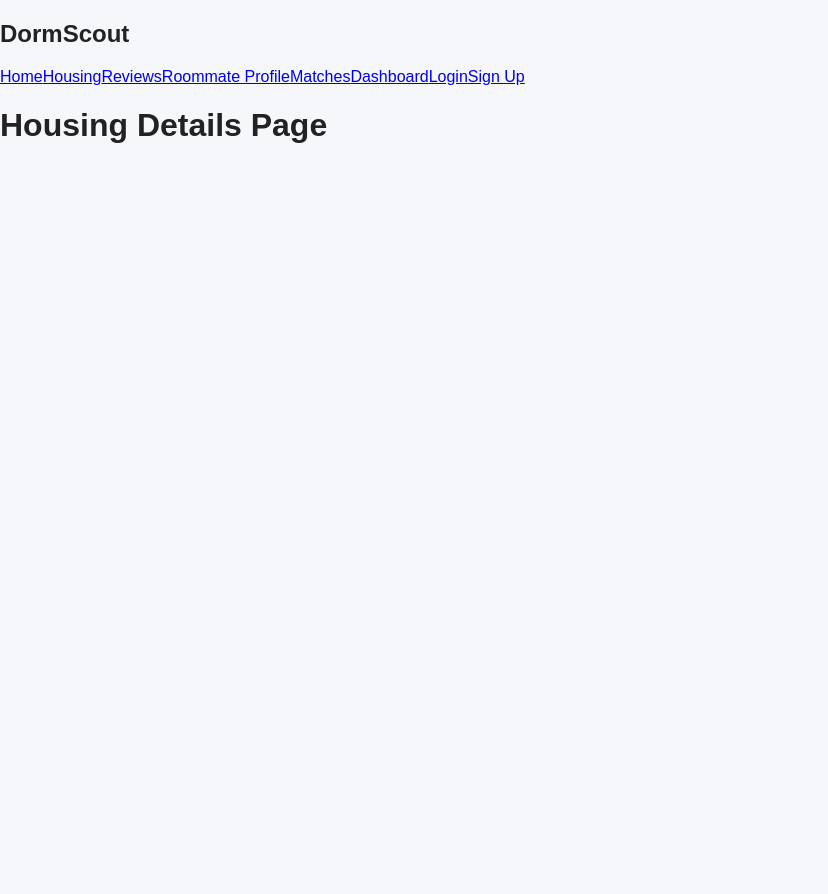
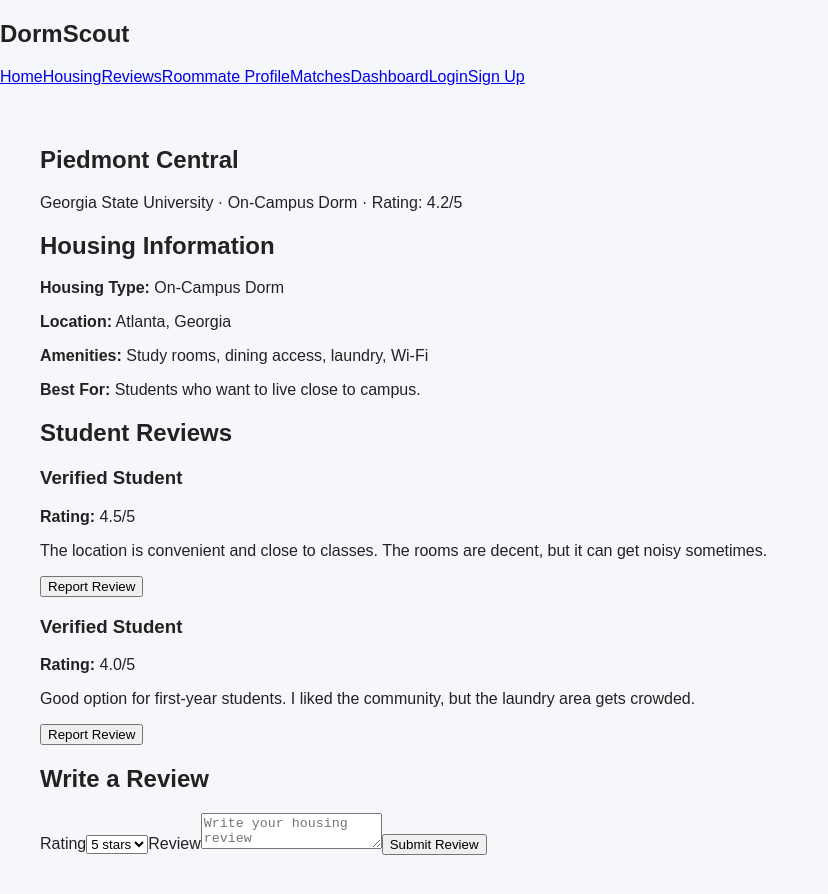
Before and after one commit to DoubleRLD/CTW, a React (Vite) app in the folder frontend/: page /housing-details in a window 1280 px wide. Shown: the whole page, without its empty margins (0-828 px from the left). Before the commit the page ends 800 px from the top, so only its background shows below. Built offline with nearby package versions, Linux system fonts and the light colour scheme.

Commit message:
[Feature] Add housing reviews page
Tags: [Feature]

Name: Reagan Marscel

Date: June 30, 2026

Details: Added a housing details and reviews page with sample housing information, student reviews, and a review form.

```diff
--- a/frontend/src/pages/HousingDetails.jsx
+++ b/frontend/src/pages/HousingDetails.jsx
@@ -1,5 +1,67 @@
+const reviews = [
+    {
+      student: "Verified Student",
+      rating: "4.5",
+      text: "The location is convenient and close to classes. The rooms are decent, but it can get noisy sometimes.",
+    },
+    {
+      student: "Verified Student",
+      rating: "4.0",
+      text: "Good option for first-year students. I liked the community, but the laundry area gets crowded.",
+    },
+];
+
 function HousingDetails() {
-    return <h1>Housing Details Page</h1>;
-  }
+    return (
+        <main className="page">
+            <section className="details-header">
+                <h1>Piedmont Central</h1>
+                <p>Georgia State University · On-Campus Dorm · Rating: 4.2/5</p>
+            </section>
 
-  export default HousingDetails;
+            <section className="card">
+                <h2>Housing Information</h2>
+                <p><strong>Housing Type:</strong> On-Campus Dorm</p>
+                <p><strong>Location:</strong> Atlanta, Georgia</p>
+                <p><strong>Amenities:</strong> Study rooms, dining access, laundry, Wi-Fi</p>
+                <p><strong>Best For:</strong> Students who want to live close to campus.</p>
+            </section>
+
+            <section>
+                <h2>Student Reviews</h2>
+
+                <div className="card-grid">
+                    {reviews.map((review, index) => (
+                        <div className="card" key={index}>
+                            <h3>{review.student}</h3>
+                            <p><strong>Rating:</strong> {review.rating}/5</p>
+                            <p>{review.text}</p>
+                            <button>Report Review</button>
+                        </div>
+                    ))}
+                </div>
+            </section>
+
+            <section className="card">
+                <h2>Write a Review</h2>
+
+                <form className="form">
+                    <label>Rating</label>
+                    <select>
+                        <option>5 stars</option>
+                        <option>4 stars</option>
+                        <option>3 stars</option>
+                        <option>2 stars</option>
+                        <option>1 star</option>
+                    </select>
+
+                    <label>Review</label>
+                    <textarea placeholder="Write your housing review"></textarea>
+                    <button type="submit">Submit Review</button>
+                </form>
+            </section>
+        </main>
+    );
+}
+
+export default HousingDetails;
```
